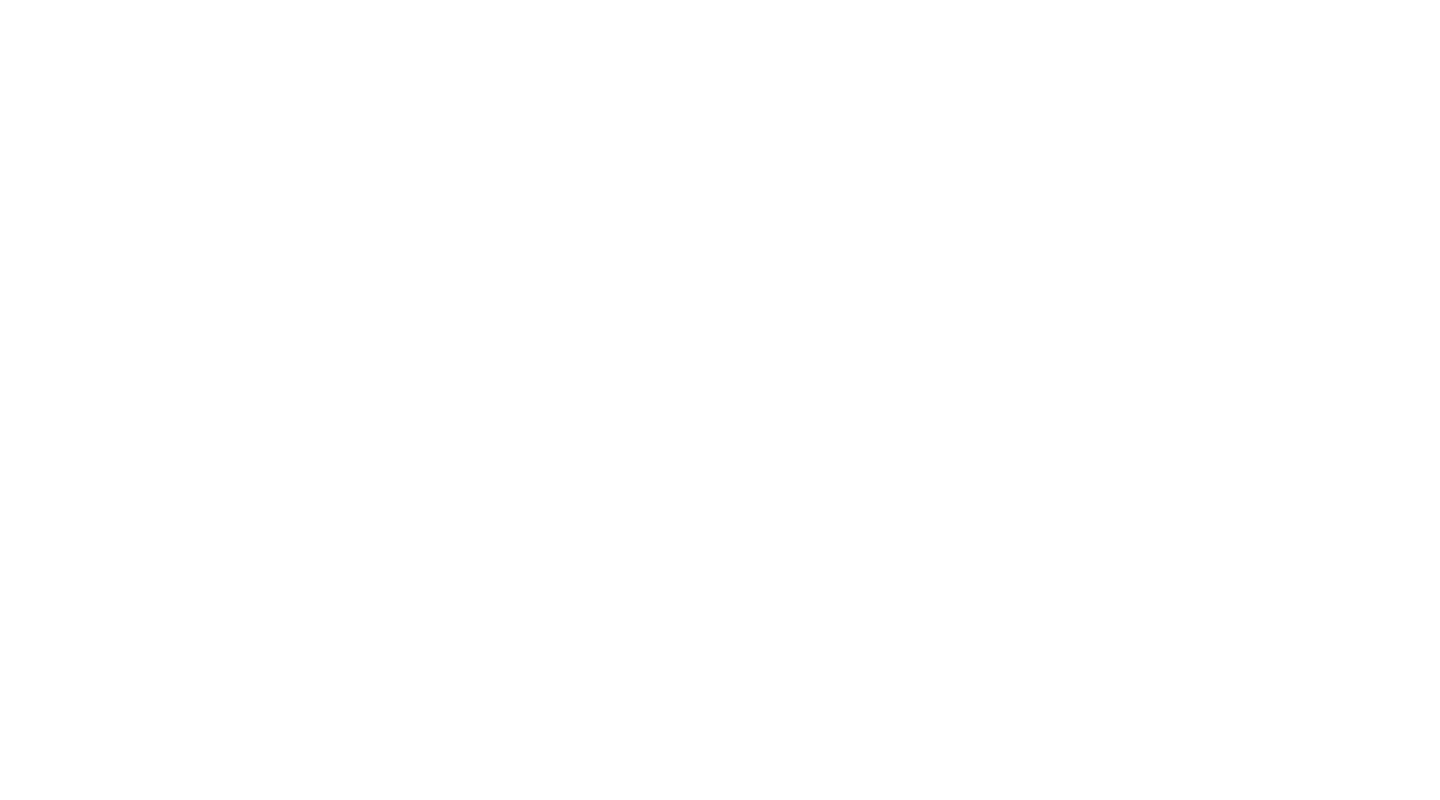
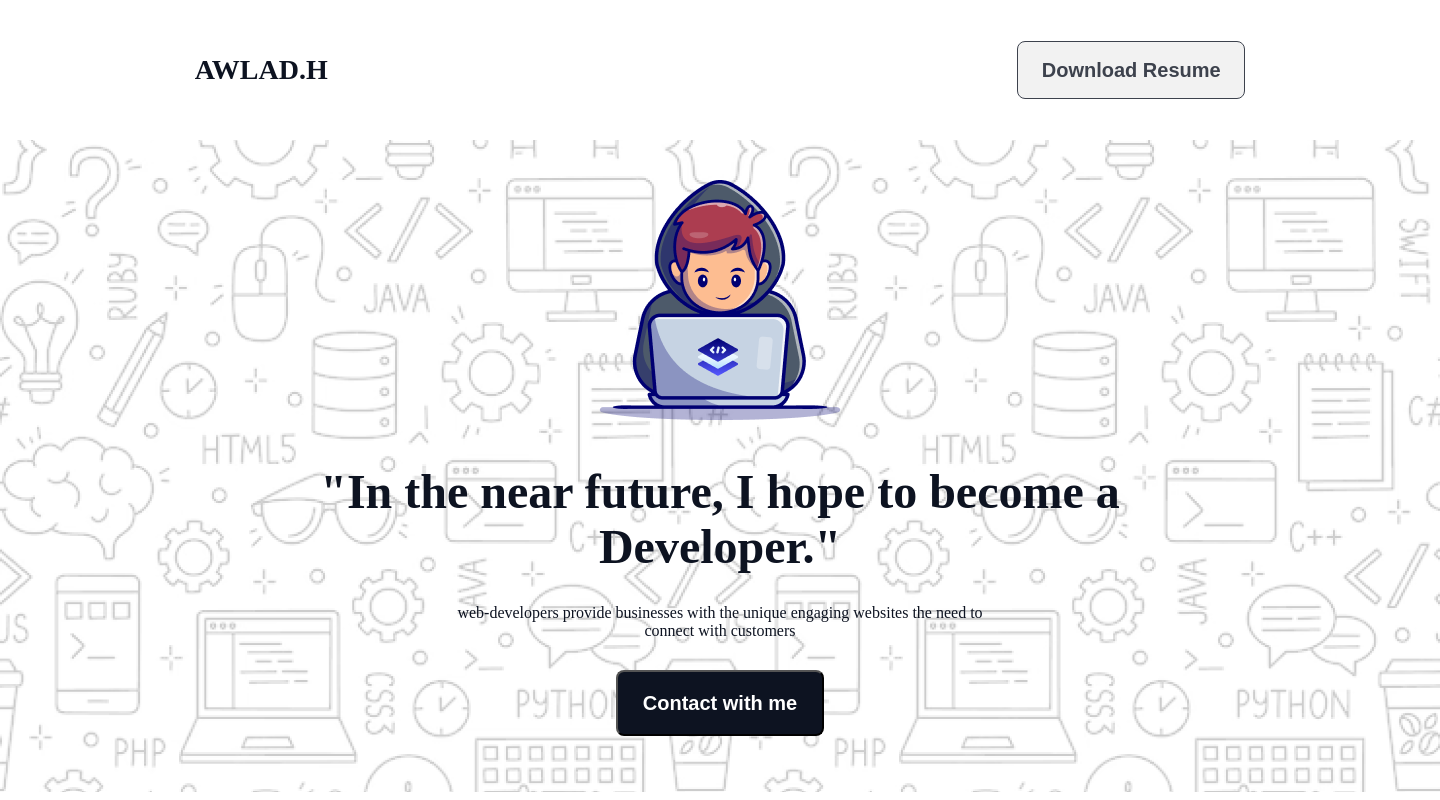
Before and after one commit to kanizfatemajoti/my-first-assignment, a plain HTML site: page index.html in a window 1280 px wide. Shown: the whole page, 1440 px wide, since content can reach past the window. Drawn offline with Linux system fonts and the light colour scheme.

Commit message:
added hero-section

```diff
--- a/index.html
+++ b/index.html
@@ -7,6 +7,19 @@
     <link rel="stylesheet" href="./styles/style.css">
 </head>
 <body>
-
-</body>
-</html>
+    <header>
+        <nav class="nav">
+           <h2>AWLAD.H</h2>
+           <button>Download Resume</button>
+        </nav>
+        <div class="hero-section text-center ">
+           <div class="top-img">
+               <img src="./assets/Group.png" alt="">
+           </div>
+           <div class="hero-header">
+               <h1>"In the near future, I hope to become a <br> Developer." </h1>
+               <p>web-developers provide businesses with the unique engaging websites the need to<br>connect with customers</p>
+               <button>Contact with me </button>
+           </div>
+        </div>
+      </header>
--- a/styles/style.css
+++ b/styles/style.css
@@ -0,0 +1,88 @@
+*{
+    padding: 0;
+    margin: 0;
+    box-sizing: border-box;
+}
+/* shared style start */
+.text-center{
+    text-align: center;
+}
+.heading-color{
+    color: rgb(13, 19, 33);
+    font-size: 25px;
+    font-weight: 800;
+}
+.paragraph-color{
+    color: rgb(13, 19, 33);
+    font-size: 15px;
+    font-weight: 400;
+    margin-top: 40px;
+}
+
+/* navbar start */
+.nav{
+    width: 1440px;
+    height: 80px;
+    background: rgb(255, 255, 255);
+    margin: 30px auto;
+    display: flex;
+    justify-content: space-around;
+    align-items: center;
+}
+.nav>h2{
+color: rgb(13, 19, 33);
+font-size: 28px;
+font-weight: 800;
+margin-left: -150px;
+}
+.nav>button{
+width: 228px;
+height: 58px;
+color: rgb(13, 19, 33);
+font-size:20px;
+font-weight: 600;
+margin-right: -150px;
+box-sizing: border-box;
+border: 1px solid rgb(13, 19, 33);
+border-radius: 8px;
+opacity: 0.8;
+}
+/* hero section style start  */
+.hero-section{
+width: 1440px;
+height: 652px;
+margin: 0 auto;
+background-image: url(../assets/Hero-bg.png);
+}
+.hero-section>img{
+width: 240.28px;
+height: 240px;
+margin: 0 auto;
+}
+.top-img{
+    padding-top: 40px;
+}
+.hero-header{
+    margin-top: 40px;
+}
+.hero-header>h1{
+color: rgb(13, 19, 33);
+font-size: 48px;
+font-weight: 800;
+}
+.hero-header>p{
+color: rgb(13, 19, 33);
+font-size: 16px;
+font-weight: 400;
+margin-top: 30px;
+}
+.hero-header>button{
+width: 208px;
+height: 66px;
+border-radius: 8px;
+background: rgb(13, 19, 33);
+color: rgb(255, 255, 255);
+font-size: 20px;
+font-weight: 600;
+margin-top: 30px;
+}
```
Also changed, not shown: assets/Group 3.png (added), assets/Group 4.png (added), assets/Group.png (added), assets/Hero-bg.png (added), assets/Layer_1.png (added), assets/css.png (added), assets/facebook.png (added), assets/github.png (added), assets/handshake.jpg (added), assets/html.png (added), assets/js.png (added), assets/linkedin-icon 1.png (added), assets/mongodb.png (added), assets/nodejs.png (added), 1 more files.
